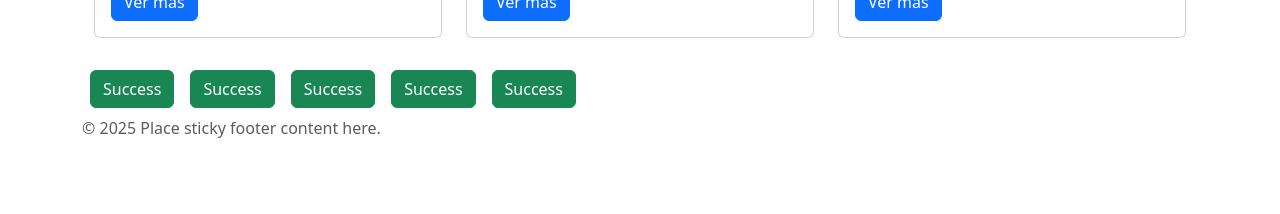
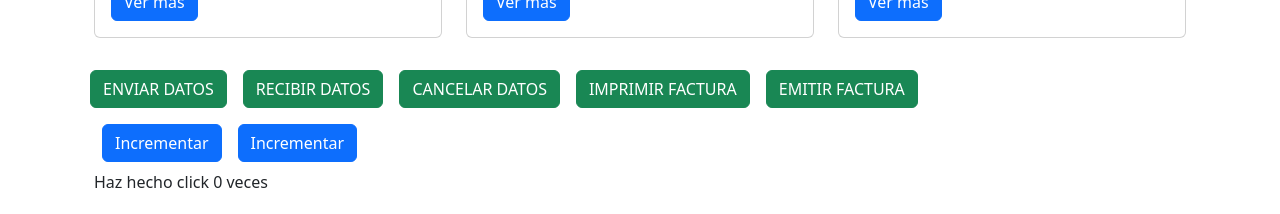
Before and after one commit to JoseEspinozaDev/React-Project, a React (Vite) app in the folder my-react-app/: page / in a window 1280 px wide. Shown: the part 1800-2014 px from the top of the page. Before the commit the page ends 1940 px from the top, so only its background shows below. Built offline with nearby package versions, Linux system fonts and the light colour scheme.

Commit message:
React creacion componentes , uso de hooks

```diff
--- a/my-react-app/src/App.jsx
+++ b/my-react-app/src/App.jsx
@@ -2,6 +2,7 @@ import Header from "./components/header";
 import Footer from "./components/Footer";
 import Card from "./components/cards";
 import Button from "./components/Button";
+import Contador from "./components/Counter";
 
 function App() {
   return (
@@ -12,11 +13,12 @@ function App() {
         <Card />
         <Card />
         <Card />
-        <Button/>
-        <Button/>
-        <Button/>
-        <Button/>
-        <Button/>
+        <Button nombre='ENVIAR DATOS'/>
+        <Button nombre='RECIBIR DATOS'/>
+        <Button nombre='CANCELAR DATOS'/>
+        <Button nombre='IMPRIMIR FACTURA'/>
+        <Button nombre='EMITIR FACTURA'/>
+         <Contador/>
       </div>
       <Footer />
     </>
--- a/my-react-app/src/components/Button.jsx
+++ b/my-react-app/src/components/Button.jsx
@@ -1,9 +1,9 @@
 import React from "react";
 
-function Button() {
+function Button(props) {
   return (
     <button type="button" className="btn btn-success m-2">
-      Success
+      {props.nombre}
     </button>
   );
 }
--- /dev/null
+++ b/my-react-app/src/components/Counter.jsx
@@ -0,0 +1,31 @@
+import { useState } from "react";
+import { useEffect } from "react";
+
+function Contador() {
+  const [contador, setContador] = useState(()=> {
+    const valorGuardado = localStorage.getItem('contador')
+    return valorGuardado ? JSON.parse(valorGuardado): 0
+  }); //aqui inicializamos el valor iniciale del contador , contador almacena el valor , setContador manipula los cambios
+
+
+    const incrementar = () => setContador(contador + 1);
+    const decrementar = () => setContador(contador - 1);
+
+  //guardar el estado en localStorge
+  useEffect(() => {
+    localStorage.setItem("contador", JSON.stringify(contador));
+  }, [contador]);
+  return (
+    <div className="container">
+      <button onClick={incrementar} className="btn btn-primary m-2">
+        Incrementar
+      </button>
+      <button onClick={decrementar} className="btn btn-primary m-2">
+        Incrementar
+      </button>
+      <p>Haz hecho click {contador} veces </p>
+    </div>
+  );
+}
+
+export default Contador;
--- a/my-react-app/src/components/cards.jsx
+++ b/my-react-app/src/components/cards.jsx
@@ -2,37 +2,37 @@ import React from "react";
 
 function Card() {
   return (
-    <div class="container mt-4">
-  <div class="row">
-     <div class="col-md-4 mb-4">
-      <div class="card">
-        <img src="https://images.unsplash.com/photo-1591779051696-1c3fa1469a79?ixlib=rb-4.1.0&ixid=M3wxMjA3fDB8MHxwaG90by1wYWdlfHx8fGVufDB8fHx8fA%3D%3D&auto=format&fit=crop&q=80&w=1074" class="card-img-top" alt="Imagen 1"/>
-        <div class="card-body">
-          <h5 class="card-title">Card 1</h5>
-          <p class="card-text">Texto de ejemplo para la primera tarjeta.</p>
-          <a href="#" class="btn btn-primary">Ver más</a>
+    <div className="container mt-4">
+  <div className="row">
+     <div className="col-md-4 mb-4">
+      <div className="card">
+        <img src="https://images.unsplash.com/photo-1591779051696-1c3fa1469a79?ixlib=rb-4.1.0&ixid=M3wxMjA3fDB8MHxwaG90by1wYWdlfHx8fGVufDB8fHx8fA%3D%3D&auto=format&fit=crop&q=80&w=1074" className="card-img-top" alt="Imagen 1"/>
+        <div className="card-body">
+          <h5 className="card-title">Card 1</h5>
+          <p className="card-text">Texto de ejemplo para la primera tarjeta.</p>
+          <a href="#" className="btn btn-primary">Ver más</a>
         </div>
       </div>
     </div>
 
-     <div class="col-md-4 mb-4">
-      <div class="card">
-        <img src="https://images.unsplash.com/photo-1591779051696-1c3fa1469a79?ixlib=rb-4.1.0&ixid=M3wxMjA3fDB8MHxwaG90by1wYWdlfHx8fGVufDB8fHx8fA%3D%3D&auto=format&fit=crop&q=80&w=1074" class="card-img-top" alt="Imagen 2"/>
-        <div class="card-body">
-          <h5 class="card-title">Card 2</h5>
-          <p class="card-text">Texto de ejemplo para la segunda tarjeta.</p>
-          <a href="#" class="btn btn-primary">Ver más</a>
+     <div className="col-md-4 mb-4">
+      <div className="card">
+        <img src="https://images.unsplash.com/photo-1591779051696-1c3fa1469a79?ixlib=rb-4.1.0&ixid=M3wxMjA3fDB8MHxwaG90by1wYWdlfHx8fGVufDB8fHx8fA%3D%3D&auto=format&fit=crop&q=80&w=1074" className="card-img-top" alt="Imagen 2"/>
+        <div className="card-body">
+          <h5 className="card-title">Card 2</h5>
+          <p className="card-text">Texto de ejemplo para la segunda tarjeta.</p>
+          <a href="#" className="btn btn-primary">Ver más</a>
         </div>
       </div>
     </div>
 
-     <div class="col-md-4 mb-4">
-      <div class="card">
-        <img src="https://images.unsplash.com/photo-1591779051696-1c3fa1469a79?ixlib=rb-4.1.0&ixid=M3wxMjA3fDB8MHxwaG90by1wYWdlfHx8fGVufDB8fHx8fA%3D%3D&auto=format&fit=crop&q=80&w=1074" class="card-img-top" alt="Imagen 3"/>
-        <div class="card-body">
-          <h5 class="card-title">Card 3</h5>
-          <p class="card-text">Texto de ejemplo para la tercera tarjeta.</p>
-          <a href="#" class="btn btn-primary">Ver más</a>
+     <div className="col-md-4 mb-4">
+      <div className="card">
+        <img src="https://images.unsplash.com/photo-1591779051696-1c3fa1469a79?ixlib=rb-4.1.0&ixid=M3wxMjA3fDB8MHxwaG90by1wYWdlfHx8fGVufDB8fHx8fA%3D%3D&auto=format&fit=crop&q=80&w=1074" className="card-img-top" alt="Imagen 3"/>
+        <div className="card-body">
+          <h5 className="card-title">Card 3</h5>
+          <p className="card-text">Texto de ejemplo para la tercera tarjeta.</p>
+          <a href="#" className="btn btn-primary">Ver más</a>
         </div>
       </div>
     </div>
```
